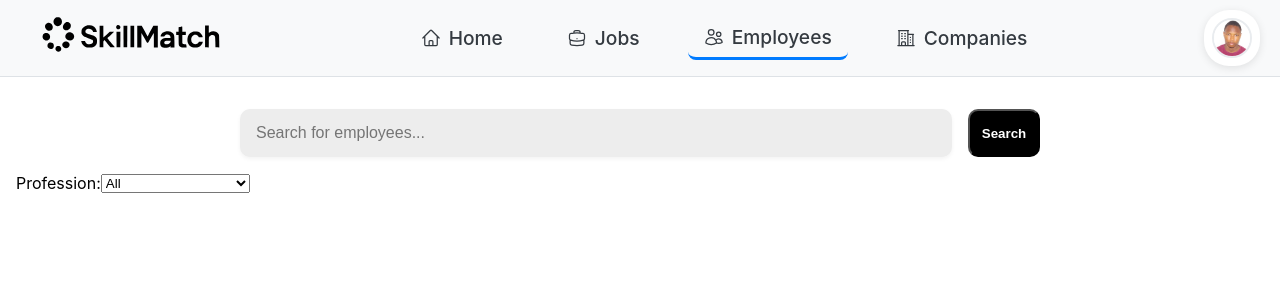
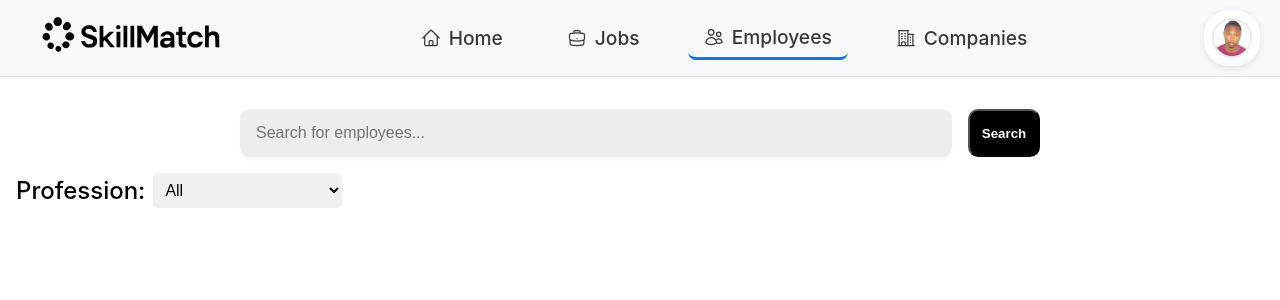
Before and after one commit to Mamadou8bah/SkillMatch-frontend, a React (Create React App) app: page /employees in a window 1280 px wide. Shown: the top 300 px of the page. Built offline with nearby package versions, Linux system fonts and the light colour scheme.

Commit message:
Made some fixes

```diff
--- a/src/App.jsx
+++ b/src/App.jsx
@@ -18,6 +18,7 @@ function App() {
           <Route path="home" element={<HomePage />} />
           <Route path="jobs" element={<JobsPage />} />
           <Route path="employees" element={<EmployeesPage />} />
+          <Route path="*" element={<div>Page Not Found, We are sorry!</div>} />
         </Routes>
       </main>
     </div>
--- a/src/Styles/EmployeesPage.css
+++ b/src/Styles/EmployeesPage.css
@@ -18,3 +18,33 @@
     align-items: center;
     margin: 1rem 1rem;
 }
+.filter-profession label {
+    margin-right: 0.5rem;
+    font-weight: 500;
+    font-size: 1.5rem;
+}
+.filter-profession select{
+    border-radius: 5px;
+    padding: 0.5rem;
+    border: none;
+    background-color: #f0f0f0;
+    font-size: 1rem;
+}
+.option {
+    padding: 0.5rem;
+    border: 1px solid #cccccc;
+}
+.option:hover {
+    background-color: #f0f0f0;
+}
+.option:focus{
+    outline: none;
+    border-color: #007bff;
+    box-shadow: 0 0 5px rgba(0, 123, 255, 0.3);
+}
+.profession-filter:focus-within {
+    border-color: #007bff;
+    box-shadow: 0 0 5px rgba(0, 123, 255, 0.3);
+    outline: none;
+
+}
--- a/src/pages/EmployeesPage.jsx
+++ b/src/pages/EmployeesPage.jsx
@@ -1,28 +1,42 @@
 import '../Styles/EmployeesPage.css';
+import { useState } from 'react';
 export const EmployeesPage = () => {
+  const [searchTerm, setSearchTerm] = useState('');
+  const [selectedJob, setSelectedJob] = useState('all');
+  const [employeesFound, setEmployeesFound] = useState(0);
+
+  const handleSearchChange = (e) => {
+      setSearchTerm(e.target.value);
+  };
   return (
     <div className='employees-page'>
         <div className="search-bar">
-            <input type="text" placeholder="Search for employees..." />
+            <input type="text" placeholder="Search for employees..." value={searchTerm} onChange={handleSearchChange} />
             <button className="search-button">Search</button>
         </div>
        <div className="filter-profession">
             <label htmlFor="job">Profession:</label>
-            <select id="job">
-                <option value="all">All</option>
-                <option value="frontend-developer">Frontend Developer</option>
-                <option value="backend-developer">Backend Developer</option>
-                <option value="fullstack-developer">Fullstack Developer</option>
-                <option value="data-scientist">Data Scientist</option>
-                <option value="product-manager">Product Manager</option>
-                <option value="graphic-designer">Graphic Designer</option>
-                <option value="digital-marketer">Digital Marketer</option>
-                <option value="sales-representative">Sales Representative</option>
-                <option value="customer-support">Customer Support</option>
-                <option value="hr-specialist">HR Specialist</option>
-                <option value="accountant">Accountant</option>
-                <option value="business-analyst">Business Analyst</option>
+            <select id="job" className='profession-filter' value={selectedJob} onChange={(e) => setSelectedJob(e.target.value)}>
+                <option value="all" className='option'>All</option>
+                <option value="frontend-developer" className='option'>Frontend Developer</option>
+                <option value="backend-developer" className='option'>Backend Developer</option>
+                <option value="fullstack-developer" className='option'>Fullstack Developer</option>
+                <option value="data-scientist" className='option'>Data Scientist</option>
+                <option value="product-manager" className='option'>Product Manager</option>
+                <option value="graphic-designer" className='option'>Graphic Designer</option>
+                <option value="digital-marketer" className='option'>Digital Marketer</option>
+                <option value="sales-representative" className='option'>Sales Representative</option>
+                <option value="customer-support" className='option'>Customer Support</option>
+                <option value="hr-specialist" className='option'>HR Specialist</option>
+                <option value="accountant" className='option'>Accountant</option>
+                <option value="business-analyst" className='option'>Business Analyst</option>
             </select>
+        </div>
+
+        <div className="employees-list">
+            <div className="employee card">
+
+            </div>
         </div>
 
 
```
